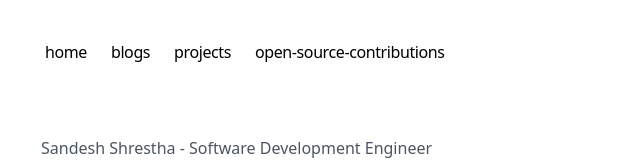
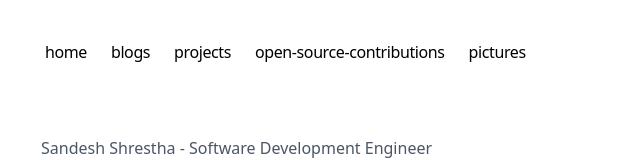
Before and after one commit to yoursandeshshrestha/Portfolio, a Next.js app: page / in a window 1280 px wide. Shown: the top 160 px of the page, without its empty margins (311-951 px from the left). Built offline with nearby package versions, Linux system fonts and the light colour scheme.

Commit message:
Made a link for pictures

```diff
--- a/src/components/navbar.tsx
+++ b/src/components/navbar.tsx
@@ -12,6 +12,9 @@ const navItems = {
   },
   "/open-source-contributions": {
     name: "open-source-contributions",
+  },
+  "/pictures": {
+    name: "pictures",
   },
 };
 
```
